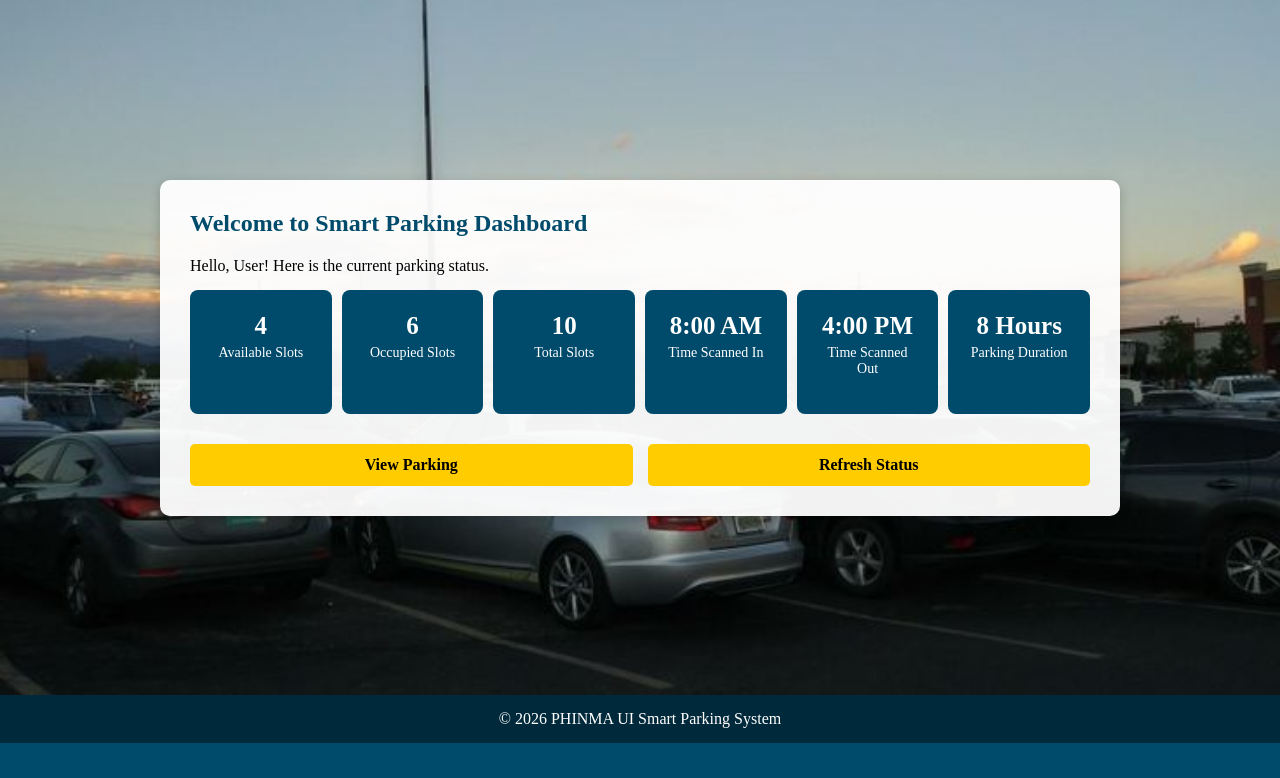
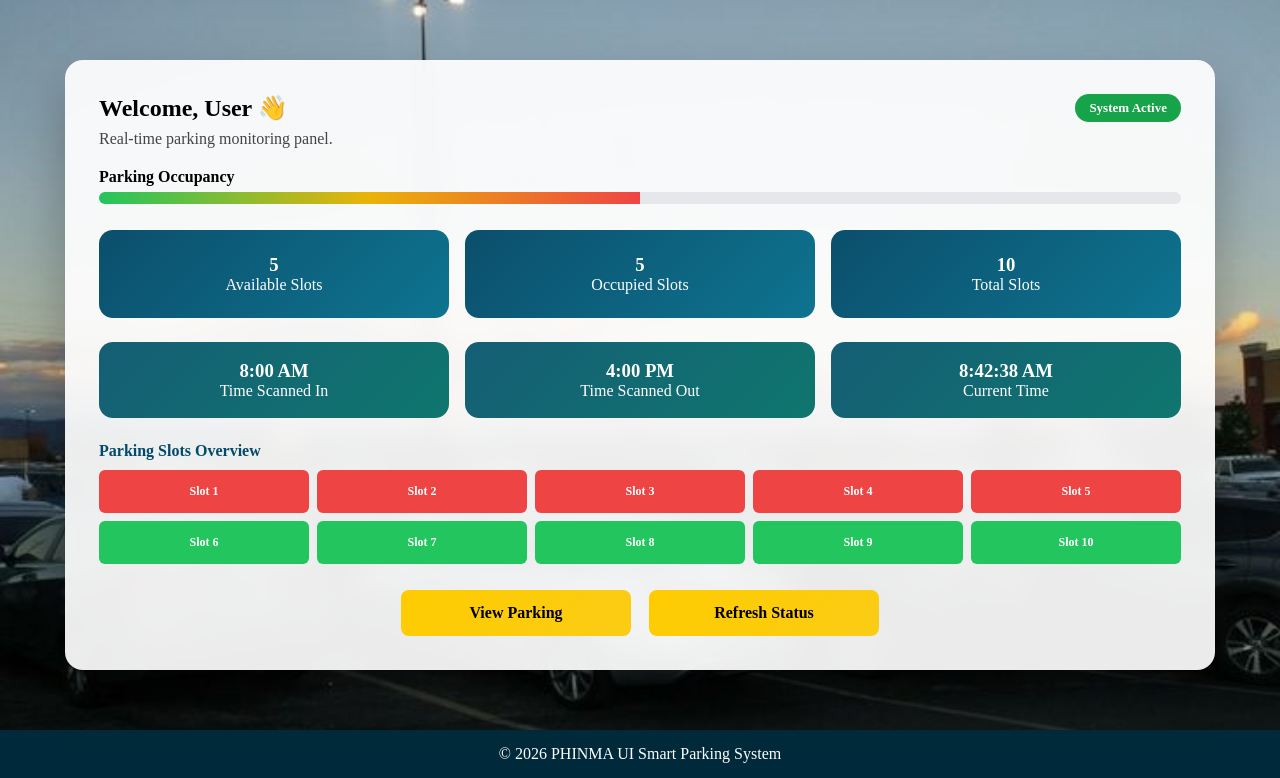
Before and after one commit to JeanRose14/An-Integrated-Smart-Parking-Facility-Management-System-for-PHINMA-University-of-Iloilo, a Flask app: page /dashboard in a window 1280 px wide. Shown: the part 57-835 px from the top of the page. Before the commit the page ends 800 px from the top, so only its background shows below. Run offline with Flask 3, Linux system fonts and the light colour scheme; some libraries are stand-ins or nearby versions.

Commit message:
Update code

```diff
--- a/templates/dashboard.html
+++ b/templates/dashboard.html
@@ -1,141 +1,190 @@
 <!DOCTYPE html>
 <html lang="en">
-
 <head>
 <meta charset="UTF-8">
 <title>Dashboard | PHINMA UI Smart Parking</title>
 <link rel="stylesheet" href="{{ url_for('static', filename='style.css') }}">
 
 <style>
-    /* Hero layout reused */
-    .hero {
-      flex: 1;
-      min-height: 64vh;
-      display: flex;
-      justify-content: center;
-      align-items: center;
-      padding: 60px 40px;
+*{margin:0;padding:0;box-sizing:border-box}
+
+/* ===== HERO ===== */
+.hero{
+  flex:1;
+  min-height:64vh;
+  display:flex;
+  justify-content:center;
+  align-items:center;
+  padding:60px 40px;
 }
 
-    /* Dashboard Card */
-    .dashboard-card {
-      background-color: rgba(255, 255, 255, 0.95);
-      padding: 30px;
-      border-radius: 10px;
-      width: 100%;
-      max-width: 900px;
-      box-shadow: 0 4px 12px rgba(0, 0, 0, 0.2);
+/* ===== CARD ===== */
+.dashboard-card{
+  background:rgba(255,255,255,.92);
+  backdrop-filter:blur(12px);
+  padding:34px;
+  border-radius:18px;
+  width:100%;
+  max-width:1150px;
+  box-shadow:0 25px 55px rgba(0,0,0,.30);
 }
 
-    .dashboard-card h2 {
-      color: #004b6b;
-      margin-bottom: 20px;
+/* ===== TOP ===== */
+.dashboard-top{
+  display:flex;
+  justify-content:space-between;
+  align-items:center;
+  flex-wrap:wrap;
+  gap:10px;
+  margin-bottom:8px;
 }
 
-    .dashboard-card p {
-      margin-bottom: 15px;
+.subtitle{margin-bottom:20px;color:#444}
+
+/* ===== STATUS ===== */
+.status-badge{
+  padding:6px 14px;
+  border-radius:999px;
+  font-size:13px;
+  font-weight:600;
+  color:#fff;
+  background:#16a34a;
 }
 
-    /* Stats */
-    .stats {
-      display: flex;
-      gap: 10px;
-      margin-bottom: 30px;
+/* ===== ALERT ===== */
+.alert-full{
+  display:none;
+  background:#ef4444;
+  color:#fff;
+  padding:10px;
+  border-radius:8px;
+  margin-bottom:16px;
+  font-weight:600;
+  text-align:center;
 }
 
-    .stat-box {
-      flex: 1;
-      background-color: #004b6b;
-      color: white;
-      padding: 22px;
-      border-radius: 8px;
-      text-align: center;
+/* ===== PROGRESS ===== */
+.occupancy{margin-bottom:26px}
+.progress{
+  height:12px;
+  background:#e5e7eb;
+  border-radius:999px;
+  overflow:hidden;
+}
+.progress-fill{
+  height:100%;
+  width:0%;
+  background:linear-gradient(90deg,#22c55e,#eab308,#ef4444);
+  transition:width .6s ease;
 }
 
-    .stat-box h3 {
-      font-size: 25px;
-      margin-bottom: 5px;
+/* ===== STATS ===== */
+.stats-primary,
+.stats-secondary{
+  display:grid;
+  grid-template-columns:repeat(3,1fr);
+  gap:16px;
+  margin-bottom:24px;
 }
 
-    .stat-box p {
-      font-size: 14px;
+.stat-box{
+  background:linear-gradient(135deg,#0b4f6c,#0e7490);
+  color:#fff;
+  padding:24px;
+  border-radius:14px;
+  text-align:center;
+  transition:.25s;
+}
+.stat-box:hover{
+  transform:translateY(-5px) scale(1.02);
+  box-shadow:0 16px 32px rgba(0,0,0,.35);
+}
+.stat-box.small{
+  padding:18px;
+  background:linear-gradient(135deg,#155e75,#0f766e);
 }
 
-    /* Buttons */
-    .dashboard-actions {
-      display: flex;
-      gap: 15px;
+/* ===== PARKING MAP ===== */
+.parking-map{
+  margin-top:10px;
+  margin-bottom:26px;
+}
+.map-title{
+  font-weight:700;
+  margin-bottom:10px;
+  color:#004b6b;
+}
+.map-grid{
+  display:grid;
+  grid-template-columns:repeat(5,1fr);
+  gap:8px;
+}
+.slot{
+  padding:14px 0;
+  border-radius:6px;
+  font-size:12px;
+  font-weight:700;
+  text-align:center;
+  color:#fff;
+}
+.slot.free{background:#22c55e}
+.slot.occupied{background:#ef4444}
+
+/* ===== ACTIONS ===== */
+.dashboard-actions{
+  display:flex;
+  justify-content:center;
+  gap:18px;
+  flex-wrap:wrap;
+}
+.dashboard-actions a{
+  min-width:230px;
+  text-align:center;
+  background:linear-gradient(135deg,#ffcc00,#facc15);
+  color:#000;
+  padding:14px 20px;
+  border-radius:8px;
+  text-decoration:none;
+  font-weight:bold;
+  transition:.2s;
+}
+.dashboard-actions a:hover{
+  transform:translateY(-2px);
+  background:linear-gradient(135deg,#e6b800,#eab308);
 }
 
-    .dashboard-actions a {
-      flex: 1;
-      text-align: center;
-      background-color: #ffcc00;
-      color: black;
-      padding: 12px;
-      border-radius: 5px;
-      text-decoration: none;
-      font-weight: bold;
+/* ===== NAVBAR (UNCHANGED) ===== */
+nav{
+  background-color:#004b6b;
+  padding:15px 40px;
+  display:flex;
+  justify-content:space-between;
+  align-items:center;
+}
+.logo{font-size:24px;font-weight:bold;color:#fff}
+nav ul{list-style:none;display:flex;gap:25px;padding:0}
+nav ul li a{color:#fff;text-decoration:none;font-weight:500}
+nav ul li a:hover{color:#ffcc00}
+
+footer{
+  background-color:#002a3b;
+  color:#fff;
+  text-align:center;
+  padding:15px 0;
 }
 
-    .dashboard-actions a:hover {
-      background-color: #e6b800;
-    }
-
-    footer {
-      background-color: #002a3b;
-      color: white;
-      text-align: center;
-      padding: 15px 0;
-    }
-
-    /* NAVBAR CONTAINER */
-    nav {
-      background-color: #004b6b;
-      padding: 15px 40px;
-      display: flex;
-      justify-content: space-between;
-      align-items: center;
-    }
-
-    /* LOGO */
-    .logo {
-      font-size: 24px;
-      font-weight: bold;
-      color: #ffffff;
-    }
-
-    /* MENU LIST */
-    nav ul {
-      list-style: none;
-      /* ❌ remove bullets */
-      display: flex;
-      /* ✅ horizontal */
-      gap: 25px;
-      padding: 0;
-    }
-
-    /* MENU LINKS */
-    nav ul li a {
-      color: white;
-      text-decoration: none;
-      font-weight: 500;
-    }
-
-    nav ul li a:hover {
-      color: #ffcc00;
-    }
-
-    * {
-      margin: 0;
-      padding: 0;
+/* ===== RESPONSIVE ===== */
+@media(max-width:900px){
+  .stats-primary,
+  .stats-secondary{grid-template-columns:1fr}
+  .map-grid{grid-template-columns:repeat(3,1fr)}
 }
 </style>
 </head>
 
 <body>
 
-  <!-- Navigation -->
+<!-- HEADER (UNCHANGED) -->
 <nav>
   <div class="logo">Website</div>
   <ul>
@@ -145,51 +194,113 @@
   </ul>
 </nav>
 
-
 <header class="hero">
 <div class="dashboard-card">
-      <h2>Welcome to Smart Parking Dashboard</h2>
-      <p>Hello, User! Here is the current parking status.</p>
 
-      <div class="stats">
+<div class="dashboard-top">
+  <h2>Welcome, {{ user_name or 'User' }} 👋</h2>
+  <div class="status-badge" id="systemStatus">System Active</div>
+</div>
+
+<p class="subtitle">Real-time parking monitoring panel.</p>
+
+<div class="alert-full" id="fullAlert">
+🚨 Parking is FULL
+</div>
+
+<!-- OCCUPANCY -->
+<div class="occupancy">
+  <div style="font-weight:600;margin-bottom:6px">Parking Occupancy</div>
+  <div class="progress">
+    <div class="progress-fill" id="progressFill"></div>
+  </div>
+</div>
+
+<!-- PRIMARY -->
+<div class="stats-primary">
   <div class="stat-box">
-          <h3>4</h3>
+    <h3 id="availableSlots">5</h3>
     <p>Available Slots</p>
   </div>
   <div class="stat-box">
-          <h3>6</h3>
+    <h3 id="occupiedSlots">5</h3>
     <p>Occupied Slots</p>
   </div>
   <div class="stat-box">
-          <h3>10</h3>
+    <h3 id="totalSlots">10</h3>
     <p>Total Slots</p>
-        </div>
-        <div class="stat-box">
-          <h3>8:00 AM</h3>
-          <p>Time Scanned In</p>
-        </div>
-        <div class="stat-box">
-          <h3>4:00 PM</h3>
-          <p>Time Scanned Out</p>
-        </div>
-        <div class="stat-box">
-          <h3>8 Hours</h3>
-          <p>Parking Duration</p>
   </div>
 </div>
 
+<!-- SECONDARY -->
+<div class="stats-secondary">
+  <div class="stat-box small">
+    <h3 id="timeIn">8:00 AM</h3>
+    <p>Time Scanned In</p>
+  </div>
+  <div class="stat-box small">
+    <h3 id="timeOut">4:00 PM</h3>
+    <p>Time Scanned Out</p>
+  </div>
+  <div class="stat-box small">
+    <h3 id="liveClock">--:--:--</h3>
+    <p>Current Time</p>
+  </div>
+</div>
+
+<!-- PARKING MAP -->
+<div class="parking-map">
+  <div class="map-title">Parking Slots Overview</div>
+  <div class="map-grid" id="parkingGrid"></div>
+</div>
+
+<!-- ACTIONS -->
 <div class="dashboard-actions">
   <a href="#">View Parking</a>
-        <a href="#">Refresh Status</a>
+  <a href="#" onclick="location.reload()">Refresh Status</a>
 </div>
+
 </div>
 </header>
 
-  <!-- Footer -->
+<!-- FOOTER (UNCHANGED) -->
 <footer>
   <p>© 2026 PHINMA UI Smart Parking System</p>
 </footer>
 
+<script>
+// ===== LIVE CLOCK =====
+function updateClock(){
+  const now=new Date();
+  document.getElementById("liveClock").innerText=
+    now.toLocaleTimeString();
+}
+setInterval(updateClock,1000);
+updateClock();
+
+// ===== OCCUPANCY LOGIC =====
+const available=parseInt(document.getElementById("availableSlots").innerText);
+const total=parseInt(document.getElementById("totalSlots").innerText);
+const occupied=total-available;
+const percent=(occupied/total)*100;
+document.getElementById("progressFill").style.width=percent+"%";
+
+// FULL ALERT
+if(available<=0){
+  document.getElementById("fullAlert").style.display="block";
+  document.getElementById("systemStatus").style.background="#ef4444";
+  document.getElementById("systemStatus").innerText="FULL";
+}
+
+// ===== PARKING GRID =====
+const grid=document.getElementById("parkingGrid");
+for(let i=1;i<=total;i++){
+  const slot=document.createElement("div");
+  slot.className="slot "+(i<=occupied?"occupied":"free");
+  slot.innerText="Slot "+i;
+  grid.appendChild(slot);
+}
+</script>
+
 </body>
-
 </html>
```
Also changed, not shown: templates/login.html (+12 -0 lines), templates/register.html (+13 -0 lines). Lines whose indentation alone changed are shown as unchanged.
